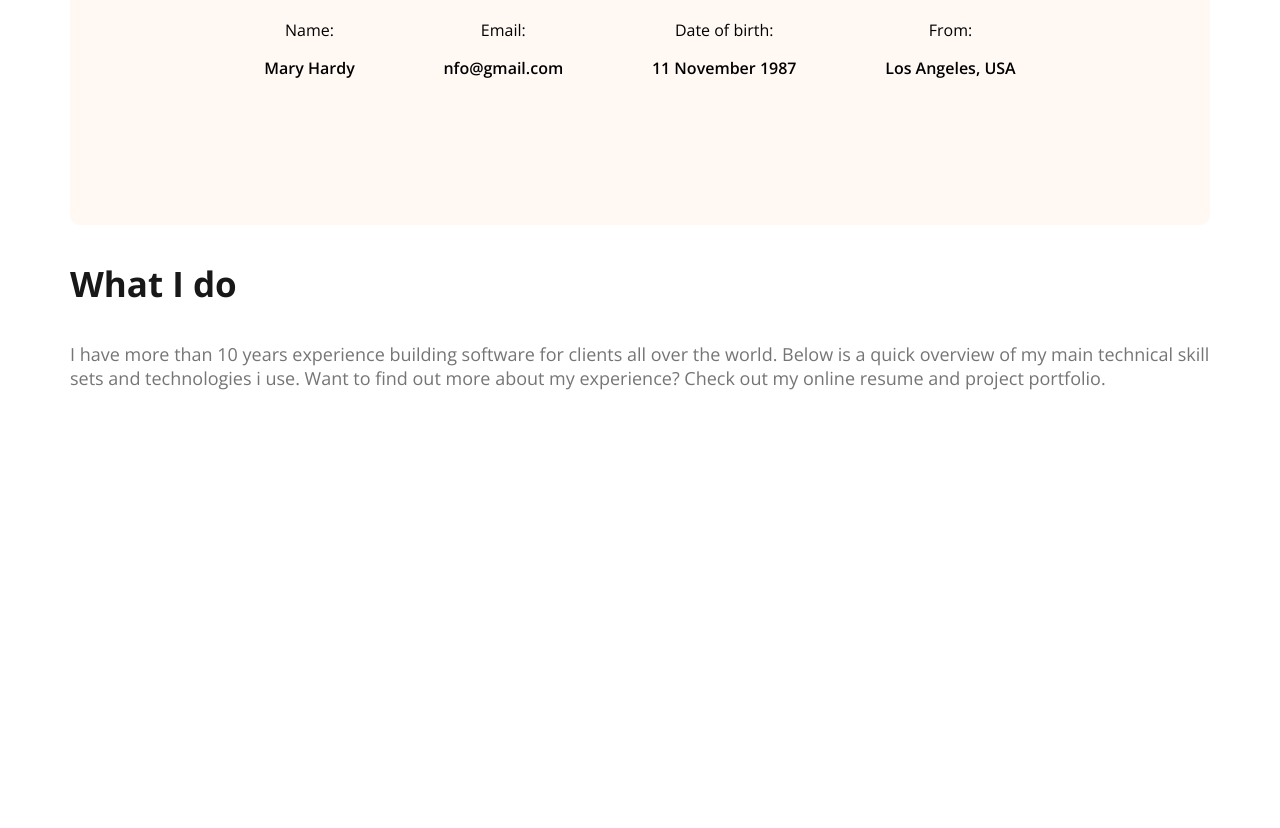
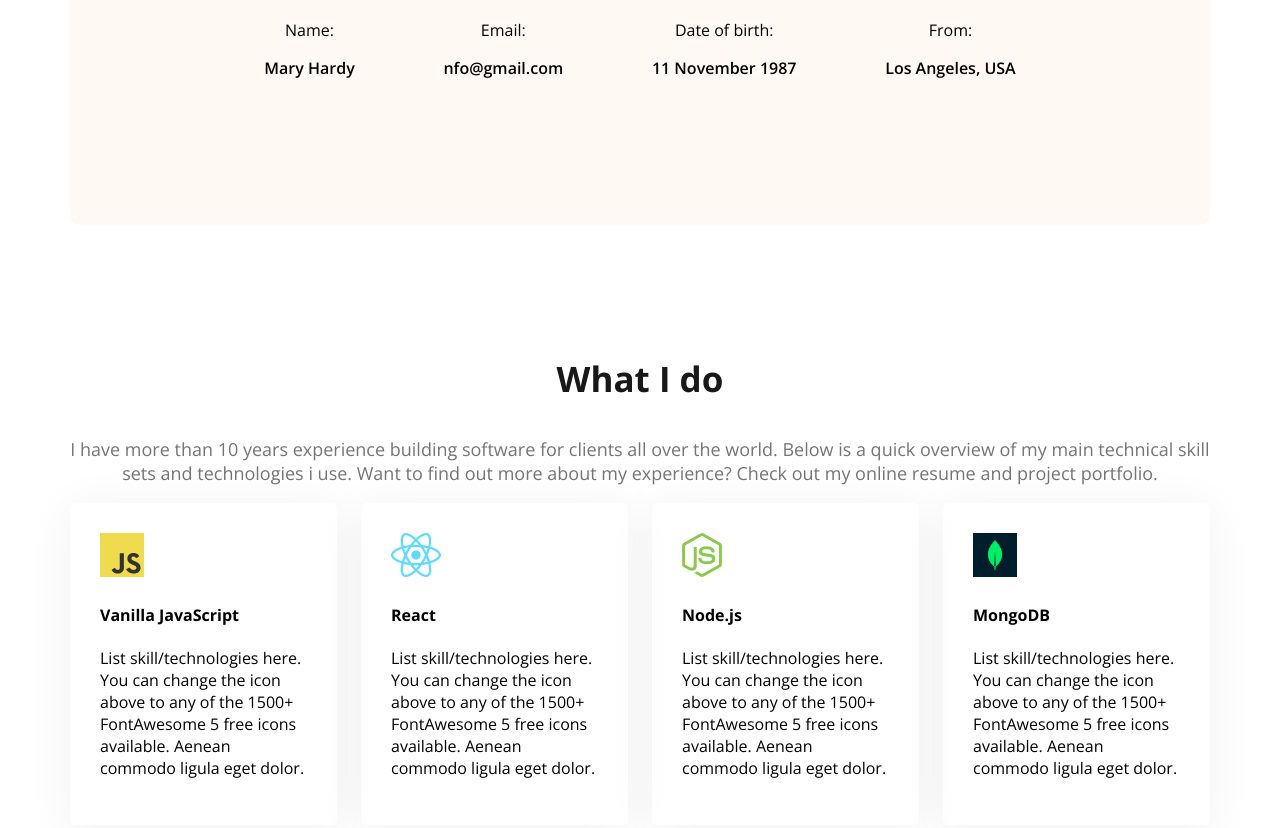
Before and after one commit to anowarhossen5744/web-dev-portfolio, a plain HTML site: page index.html in a window 1280 px wide. Shown: the part 1410-2238 px from the top of the page. Before the commit the page ends 1818 px from the top, so only its background shows below. Drawn offline with nearby package versions, Linux system fonts and the light colour scheme.

Commit message:
web dev portfolio

```diff
--- a/index.html
+++ b/index.html
@@ -67,12 +67,39 @@
         <!-- what is section start -->
 
         <section class="skills">
-            <h3 class="section-title">
+            <h3 class="section-title text-center">
                 What I do
             </h3>
-            <p class="section-description">
+            <p class="section-description text-center">
                 I have more than 10 years experience building software for clients all over the world. Below is a quick overview of my main technical skill sets and technologies i use. Want to find out more about my experience? Check out my online resume and project portfolio.
             </p>
+
+            <div class="skills-container">
+                <div class="skill">
+                    <img src="images/icons/js.png" alt="">
+                    <h4 class="skill-title">Vanilla JavaScript</h4>
+                    <p class="skill-description">List skill/technologies here. You can change the icon above to any of the 1500+ FontAwesome 5 free icons available. Aenean commodo ligula eget dolor.</p>
+                </div>
+                <div class="skill">
+                    <img src="images/icons/react.png" alt="">
+                    <h4 class="skill-title">React</h4>
+                    <p class="skill-description">List skill/technologies here. You can change the icon above to any of the 1500+ FontAwesome 5 free icons available. Aenean commodo ligula eget dolor.</p>
+                </div>
+                <div class="skill">
+                    <img src="images/icons/nodejs.png" alt="">
+                    <h4 class="skill-title">Node.js</h4>
+                    <p class="skill-description">List skill/technologies here. You can change the icon above to any of the 1500+ FontAwesome 5 free icons available. Aenean commodo ligula eget dolor.</p>
+                </div>
+                <div class="skill">
+                    <img src="images/icons/mongo.png" alt="">
+                    <h4 class="skill-title">MongoDB</h4>
+                    <p class="skill-description">List skill/technologies here. You can change the icon above to any of the 1500+ FontAwesome 5 free icons available. Aenean commodo ligula eget dolor.</p>
+                </div>
+
+
+
+
+            </div>
         </section>
 
 
--- a/style/portfolio.css
+++ b/style/portfolio.css
@@ -40,6 +40,10 @@
 .section-description{
     font-size: 18px;
     color:#757575;
+}
+
+.text-center{
+    text-align: center;
 }
 
 
@@ -112,6 +116,10 @@ main{
     margin:0 auto;
 
 }
+main section{
+    margin-top:130px;
+    margin-bottom:130px;
+}
 
 
 
@@ -123,7 +131,7 @@ main{
     border-radius: 10px;
     padding: 130px 150px;
     text-align: center;
-    margin-top:130px;
+
 }
 .about-items{
     display: flex;
@@ -137,3 +145,14 @@ main{
     font-weight: 600;
 
 }
+
+/* skill section style */
+.skills-container{
+    display:flex;
+    gap:24px;
+}
+.skill{
+    padding:30px;
+    border-radius: 5px;
+    box-shadow: 0px 6px 50px 0px rgba(0, 0, 0, 0.06);
+}
```
